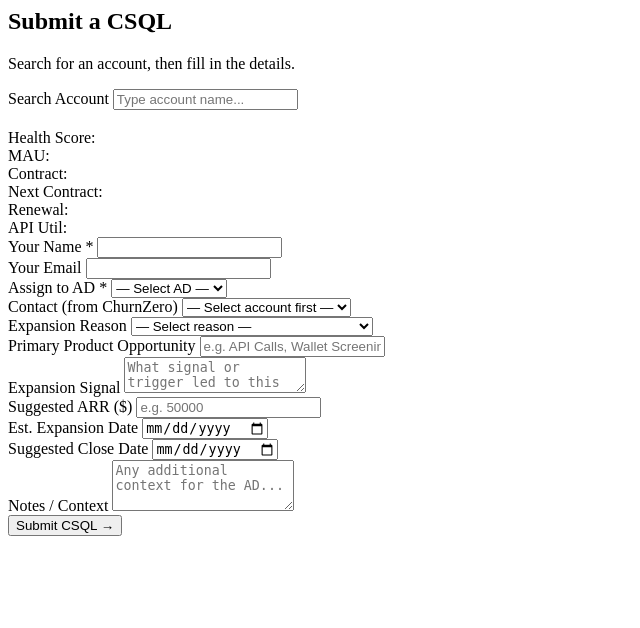
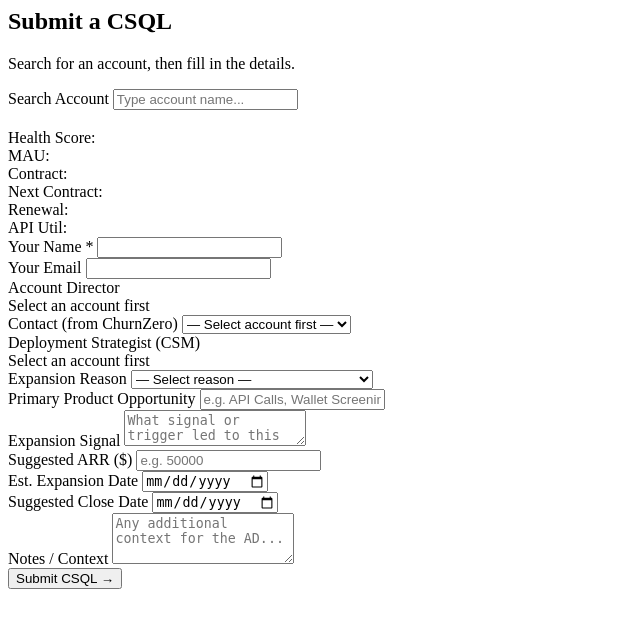
Before and after one commit to tessaklekas-afk/csql-tracker, a Flask app: template templates/tab2_manual.html in a window 1280 px wide. Shown: the top 628 px of the page, without its empty margins (0-640 px from the left). Run offline with Flask 3, Linux system fonts and the light colour scheme; the template is opened without the code that fills it, so the values that code supplies are empty.

Commit message:
Auto-populate AD and CSM from ChurnZero user data
Replaces manual AD_LIST dropdown with pre-filled Account Director and
Deployment Strategist fields sourced from ChurnZero's UserAccount cache
(Cf.SalesAccountDirectorId → AD, UserAccountId → CSM).

Co-Authored-By: Claude Sonnet 4.6 <noreply@anthropic.com>

```diff
--- a/app.py
+++ b/app.py
@@ -44,17 +44,6 @@ def create_app():
     return app
 
 
-def get_ad_list():
-    raw = os.getenv("AD_LIST", "")
-    ads = []
-    for entry in raw.split(","):
-        entry = entry.strip()
-        if ":" in entry:
-            name, email = entry.split(":", 1)
-            ads.append({"name": name.strip(), "email": email.strip()})
-    return ads
-
-
 def register_routes(app):
 
     # ──────────────────────────────────────────────
@@ -63,11 +52,11 @@ def register_routes(app):
     @app.route("/")
     def index():
         tab = request.args.get("tab", "1")
-        ads = get_ad_list()
 
         accounts = []
         sfdc_opps = {}
         submitted_ids = set()
+        user_map = {}
         error = None
 
         csqls = []
@@ -76,12 +65,11 @@ def register_routes(app):
         if tab == "1":
             try:
                 import churnzero
+                user_map = churnzero.get_all_users()
                 accounts = churnzero.get_high_health_accounts(max_score=33, top=50)
-                # Bulk SFDC check
                 import sfdc
                 names = [a["Name"] for a in accounts]
                 sfdc_opps = sfdc.check_expansion_opps_bulk(names)
-                # Mark accounts already pending
                 pending = CSQL.query.filter_by(status="pending").all()
                 submitted_ids = {c.account_external_id for c in pending}
             except Exception as e:
@@ -97,8 +85,8 @@ def register_routes(app):
         return render_template(
             "index.html",
             tab=tab,
-            ads=ads,
             accounts=accounts,
+            user_map=user_map,
             sfdc_opps=sfdc_opps,
             submitted_ids=submitted_ids,
             error=error,
@@ -184,6 +172,8 @@ def register_routes(app):
             primary_product_opportunity=request.form.get("primary_product_opportunity", "").strip() or None,
             contact_external_id=request.form.get("contact_external_id", "").strip() or None,
             contact_name=request.form.get("contact_name", "").strip() or None,
+            csm_name=request.form.get("csm_name", "").strip() or None,
+            csm_email=request.form.get("csm_email", "").strip() or None,
         )
         db.session.add(csql)
         db.session.commit()
@@ -208,6 +198,7 @@ def register_routes(app):
         try:
             import churnzero
             accounts = churnzero.search_accounts_by_name(q, top=15)
+            user_map = churnzero.get_all_users()
             return jsonify([
                 {
                     "external_id": a.get("ExternalId", ""),
@@ -220,6 +211,10 @@ def register_routes(app):
                     "api_utilization": (a.get("Cf") or {}).get("ApisUsedThisContractYear"),
                     "renewal": a.get("NextRenewalDate", "")[:10] if a.get("NextRenewalDate") else "",
                     "contacts": a.get("ContactsCount"),
+                    "ad_name": user_map.get((a.get("Cf") or {}).get("SalesAccountDirectorId") or 0, {}).get("name", ""),
+                    "ad_email": user_map.get((a.get("Cf") or {}).get("SalesAccountDirectorId") or 0, {}).get("email", ""),
+                    "csm_name": user_map.get(a.get("UserAccountId") or 0, {}).get("name", ""),
+                    "csm_email": user_map.get(a.get("UserAccountId") or 0, {}).get("email", ""),
                 }
                 for a in accounts
             ])
--- a/models.py
+++ b/models.py
@@ -41,6 +41,8 @@ class CSQL(db.Model):
     primary_product_opportunity = db.Column(db.String(255))
     contact_external_id = db.Column(db.String(255))
     contact_name = db.Column(db.String(255))
+    csm_name = db.Column(db.String(255))
+    csm_email = db.Column(db.String(255))
 
     # Status: pending | accepted | declined
     status = db.Column(db.String(20), nullable=False, default="pending")
--- a/templates/tab2_manual.html
+++ b/templates/tab2_manual.html
@@ -39,6 +39,9 @@
     <input type="hidden" name="account_api_utilization" id="f-api-util">
     <input type="hidden" name="account_contact_count" id="f-contacts">
     <input type="hidden" name="contact_name" id="f-contact-name">
+    <input type="hidden" name="ad_email" id="f-ad-email">
+    <input type="hidden" name="csm_name" id="f-csm-name">
+    <input type="hidden" name="csm_email" id="f-csm-email">
 
     <!-- Submitter -->
     <div class="grid grid-cols-2 gap-4">
@@ -57,14 +60,10 @@
     <!-- AD + Contact -->
     <div class="grid grid-cols-2 gap-4">
       <div>
-        <label class="block text-xs font-semibold text-gray-500 uppercase mb-1">Assign to AD *</label>
-        <select name="ad_email" required
-                class="w-full border border-gray-300 rounded-lg px-3 py-2 text-sm focus:ring-2 focus:ring-trm-500 focus:outline-none">
-          <option value="">— Select AD —</option>
-          {% for ad in ads %}
-          <option value="{{ ad.email }}">{{ ad.name }}</option>
-          {% endfor %}
-        </select>
+        <label class="block text-xs font-semibold text-gray-500 uppercase mb-1">Account Director</label>
+        <div id="ad-display" class="w-full border border-gray-200 bg-gray-50 rounded-lg px-3 py-2 text-sm text-gray-400 italic">
+          Select an account first
+        </div>
       </div>
       <div>
         <label class="block text-xs font-semibold text-gray-500 uppercase mb-1">Contact (from ChurnZero)</label>
@@ -73,6 +72,14 @@
                 class="w-full border border-gray-300 rounded-lg px-3 py-2 text-sm focus:ring-2 focus:ring-trm-500 focus:outline-none">
           <option value="">— Select account first —</option>
         </select>
+      </div>
+    </div>
+
+    <!-- CSM row -->
+    <div>
+      <label class="block text-xs font-semibold text-gray-500 uppercase mb-1">Deployment Strategist (CSM)</label>
+      <div id="csm-display" class="w-full border border-gray-200 bg-gray-50 rounded-lg px-3 py-2 text-sm text-gray-400 italic">
+        Select an account first
       </div>
     </div>
 
@@ -231,6 +238,25 @@
     document.getElementById('summary-renewal').textContent = acct.renewal || '—';
     document.getElementById('summary-api').textContent = acct.api_utilization != null ? Math.round(acct.api_utilization) + '%' : '—';
 
+    // AD / CSM
+    document.getElementById('f-ad-email').value = acct.ad_email || '';
+    document.getElementById('f-csm-name').value = acct.csm_name || '';
+    document.getElementById('f-csm-email').value = acct.csm_email || '';
+    const adDisplay = document.getElementById('ad-display');
+    if (acct.ad_name) {
+      adDisplay.innerHTML = `<span class="text-gray-700">${acct.ad_name}</span><br><span class="text-xs text-gray-400">${acct.ad_email || ''}</span>`;
+      adDisplay.classList.remove('italic', 'text-gray-400');
+    } else {
+      adDisplay.innerHTML = '<span class="italic text-gray-400">Not assigned in ChurnZero</span>';
+    }
+    const csmDisplay = document.getElementById('csm-display');
+    if (acct.csm_name) {
+      csmDisplay.innerHTML = `<span class="text-gray-700">${acct.csm_name}</span><br><span class="text-xs text-gray-400">${acct.csm_email || ''}</span>`;
+      csmDisplay.classList.remove('italic', 'text-gray-400');
+    } else {
+      csmDisplay.innerHTML = '<span class="italic text-gray-400">Not assigned in ChurnZero</span>';
+    }
+
     summary.classList.remove('hidden');
     form.classList.remove('hidden');
 
```
Also changed, not shown: churnzero.py (+20 -0 lines), templates/tab1_signals.html (+28 -8 lines).
